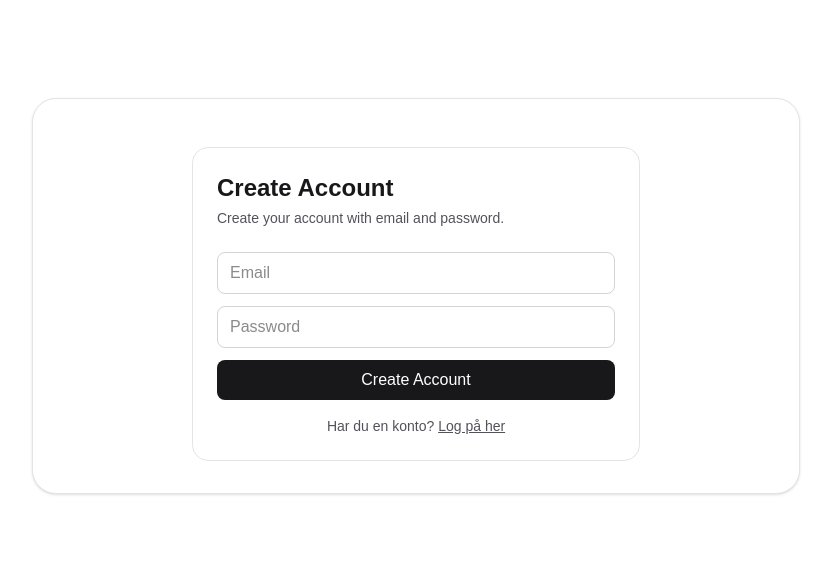
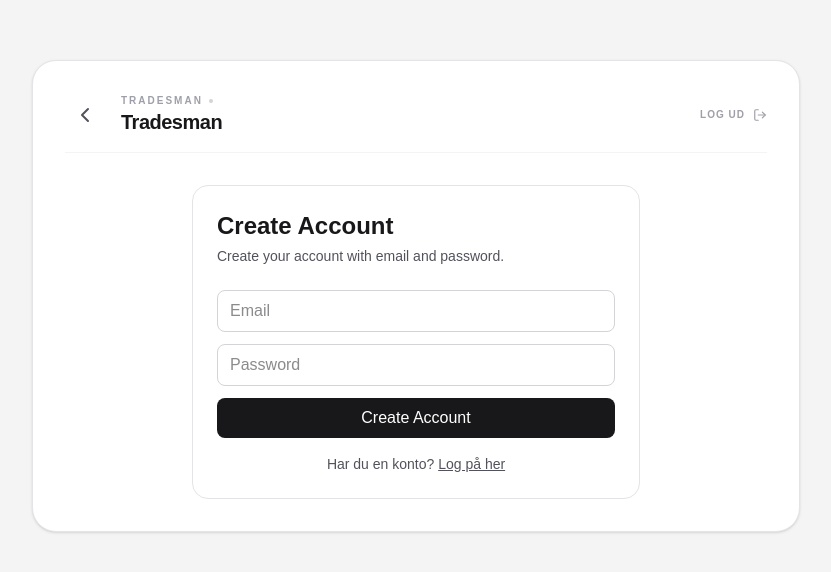
Before and after one commit to Nikolajkng/tradesman, a Next.js app in the folder app/: page /auth/register in a window 1280 px wide. Shown: the part 104-676 px from the top of the page, without its empty margins (224-1055 px from the left). Built offline with nearby package versions, Linux system fonts and the light colour scheme; no server answers.

Commit message:
rm redundant createclient, reused from server.tsx instead

```diff
--- a/app/src/app/layout.tsx
+++ b/app/src/app/layout.tsx
@@ -2,8 +2,7 @@ import type { Metadata } from "next";
 import { Geist, Geist_Mono } from "next/font/google";
 import "./globals.css";
 import Header from "@/components/header";
-import { createServerClient, type CookieOptions } from "@supabase/ssr";
-import { cookies } from "next/headers";
+import { createClient } from "@/lib/supabase/server";
 
 const geistSans = Geist({
   variable: "--font-geist-sans",
@@ -26,48 +25,26 @@ export default async function RootLayout({
 }: Readonly<{
   children: React.ReactNode;
 }>) {
-  // 1. Await cookies her - det løser "Promise" fejlen
-  const cookieStore = await cookies();
 
-  const supabase_client = createServerClient(
-    process.env.NEXT_PUBLIC_SUPABASE_URL!,
-    process.env.NEXT_PUBLIC_SUPABASE_ANON_KEY!,
-    {
-      cookies: {
-        getAll() {
-          return cookieStore.getAll();
-        },
-        setAll(cookiesToSet) {
-          try {
-            cookiesToSet.forEach(({ name, value, options }) =>
-              cookieStore.set(name, value, options as CookieOptions),
-            );
-          } catch {
-            // The `setAll` method was called from a Server Component.
-            // This can be ignored if you have middleware refreshing
-            // user sessions before rendering.
-          }
-        },
-      },
-    }
-  );
-
+  // Fallback chain for display name
+  const supabase_client = await createClient();
   const { data: { user } } = await supabase_client.auth.getUser();
-
   const displayName =
     user?.user_metadata?.full_name ||
     user?.email?.split("@")[0] ||
     "Bruger";
 
+
   return (
     <html lang="en" className={`${geistSans.variable} ${geistMono.variable} h-full antialiased`}>
-      <body className="min-h-full flex flex-col bg-zinc-100" suppressHydrationWarning>
-        <div className="flex flex-1 items-center justify-center px-4 py-10 text-zinc-900">
+      <body className="min-h-full flex flex-col" suppressHydrationWarning>
+
+        {/* Grey background with white box inside*/}
+        <div className="flex flex-1 items-center justify-center bg-zinc-100 px-4 py-10 text-zinc-900">
           <main className="w-full max-w-3xl rounded-3xl border border-zinc-200 bg-white p-6 shadow-sm sm:p-8">
-            {user && <Header name={displayName} />}
-            <div className="mt-4">
-              {children}
-            </div>
+            {<Header name={displayName} />}
+            {children}
+
           </main>
         </div>
       </body>
```
